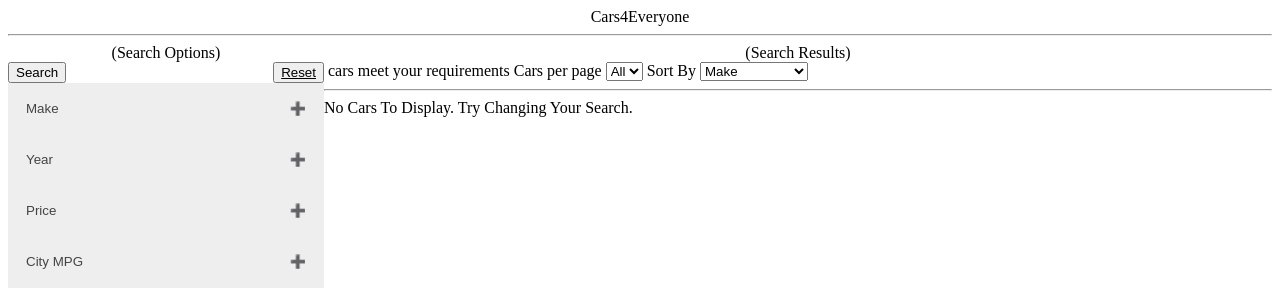
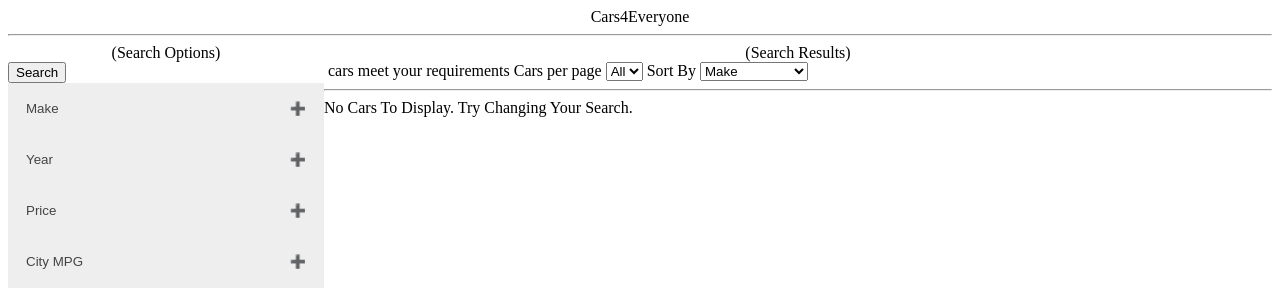
Before and after one commit to ctbyrd/Cars4Everyone, a PHP site: page / in a window 1280 px wide. Shown: the top 288 px of the page. Run offline with PHP 8.4, Linux system fonts and the light colour scheme; data that the repository does not hold is empty.

Commit message:
Updated index.php

```diff
--- a/index.php
+++ b/index.php
@@ -56,7 +56,7 @@
                 Request All Cars from the Database
                 New SQL: "SELECT * FROM cars;"
               -->
-            <button type= 'submit' id = "ResetButton" class = "PanelHeader">Reset</button>
+            <!-- <button type= 'submit' id = "ResetButton" class = "PanelHeader">Reset</button> -->
         </div>
         <!-- Collapsing Filters for Results -->
         <div id = "FilterContainer">
```
